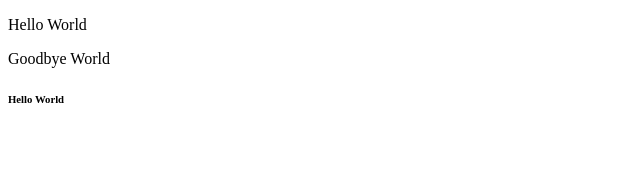
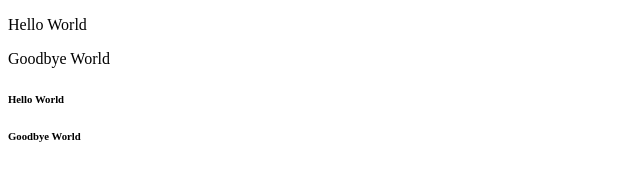
Before and after one commit to Gl1f/123, a plain HTML site: page index.html in a window 1280 px wide. Shown: the full height of the page, 0-640 px from the left. Drawn offline with Linux system fonts and the light colour scheme.

Commit message:
new func

```diff
--- a/index.html
+++ b/index.html
@@ -9,5 +9,6 @@
     <p>Hello World</p>
     <p>Goodbye World</p>
     <h6>Hello World</h6>
+    <h6>Goodbye World</h6>
 </body>
 </html>
```
